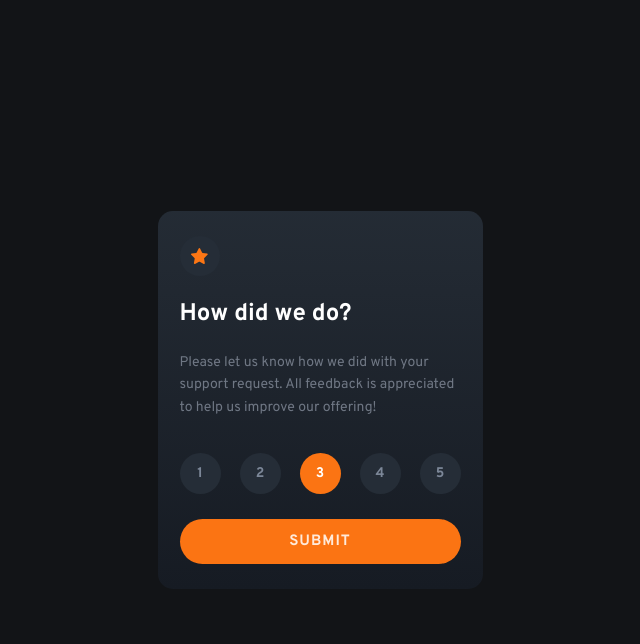
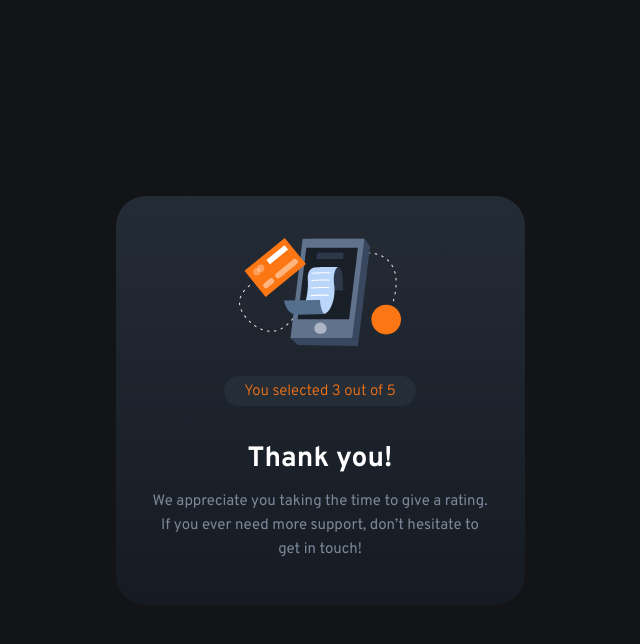
Before and after one commit to AnthoB-Dev/FrontendMentor-interactiveRating, a plain HTML site: page index.html in a window 1280 px wide. Both pictures are taken after a click on the button "SUBMIT". Shown: the whole page, without its empty margins (320-960 px from the left). Drawn offline with Linux system fonts and the light colour scheme.

Commit message:
added thanks

```diff
--- a/index.html
+++ b/index.html
@@ -12,7 +12,7 @@
 
   <main id="background">
 
-    <div id="element">
+    <form action="index.html" method="get" id="element">
 
       <div id="star">
         <img src="assets/images/icon-star.svg" alt="">
@@ -37,15 +37,8 @@
 
       <button id="button">Submit</button>
 
-    </div>
+    </form>
 
   </main>
-
-  <!-- You selected out of 5
-
-  Thank you!
-
-  We appreciate you taking the time to give a rating. If you ever need more support,
-  don’t hesitate to get in touch! -->
 </body>
 </html>
--- a/script.js
+++ b/script.js
@@ -1,4 +1,6 @@
 const rateLabels = document.querySelectorAll(".rateLabel");
+const submitBtn = document.querySelector("#button");
+const form = document.querySelector("#element");
 
 rateLabels.forEach((label) => {
    label.addEventListener("click", () => {
@@ -10,6 +12,53 @@ rateLabels.forEach((label) => {
    });
 });
 
+form.addEventListener("submit", (e) => {
+   e.preventDefault();
+   let note = document.querySelector("input[name='rating']:checked");
+   if(!note) {
+      note = document.querySelector("#rate3");
+   }
+   submitBtn.classList.toggle("activeBtn")
+
+   setTimeout(() => {
+      submitBtn.classList.toggle("activeBtn")
+      printThanks(note.value);
+   }, 500);
+})
+
+const printThanks = function(note) {
+   const formChildNodes = form.childNodes;
+   for (let i = formChildNodes.length - 1; i > 0 ; i--) {
+      formChildNodes[i].remove();
+   }
+   form.remove();
+
+   const divThanks = document.createElement("div");
+   const illuThanks = document.createElement("img");
+   const divNote = document.createElement("div");
+   const pNote = document.createElement("p");
+   const title = document.createElement("h1");
+   const parag = document.createElement("p");
+
+   divThanks.id = "thanks";
+   illuThanks.id = "illuThanks";
+   illuThanks.src = "assets/images/illustration-thank-you.svg";
+   divNote.id = "note";
+   pNote.innerText = "You selected " + note + " out of 5";
+   title.id = "title";
+   title.innerText = "Thank you!";
+   parag.className = "paragraph";
+   parag.innerText = "We appreciate you taking the time to give a rating. If you ever need more support, don’t hesitate to get in touch!";
+
+   divThanks.append(illuThanks);
+   divNote.append(pNote);
+   divThanks.append(divNote);
+   divThanks.append(title);
+   divThanks.append(parag);
+   document.querySelector("#background").append(divThanks);
+}
+
+
 window.addEventListener("load", () => {
    const rate3 = document.querySelector("#rate3");
    rate3.click();
--- a/style.css
+++ b/style.css
@@ -20,6 +20,11 @@ html {
   font-family: "overpass";
   src: url("assets/fonts/Overpass-VariableFont_wght.ttf");
 }
+.activeBtn {
+  background-color: #ffffff !important;
+  color: #FB7413 !important;
+}
+
 #background {
   background-color: #121417;
   width: 100vw;
@@ -32,6 +37,7 @@ html {
 #background #element {
   width: 325px;
   min-height: 360px;
+  max-height: 360px;
   background: #161b23;
   background: -webkit-linear-gradient(0deg, #161b23 0%, rgba(38, 46, 56, 0.9) 100%);
   background: linear-gradient(0deg, #161b23 0%, rgba(38, 46, 56, 0.9) 100%);
@@ -40,11 +46,12 @@ html {
   border-radius: 15px;
   display: flex;
   flex-direction: column;
+  justify-content: flex-end;
 }
 #background #element #star {
   background-color: #252D37;
   width: 40px;
-  height: 40px;
+  min-height: 40px;
   border-radius: 50%;
   display: flex;
   flex-direction: column;
@@ -55,7 +62,7 @@ html {
   font-size: 24px;
   font-weight: 700;
   color: #ffffff;
-  margin: 23px 0;
+  margin: 20px 0;
 }
 #background #element .paragraph {
   font-size: 14px;
@@ -63,7 +70,7 @@ html {
   line-height: 160%;
 }
 #background #element #rates {
-  margin: 34px 0 25px;
+  margin: 30px 0 25px;
   display: flex;
   justify-content: space-between;
 }
@@ -94,7 +101,7 @@ html {
   background-color: #FB7413;
   border-radius: 25px;
   font-size: 15px;
-  font-weight: 700;
+  font-weight: 500;
   color: rgba(255, 255, 255, 0.8470588235);
   text-transform: uppercase;
   letter-spacing: 1px;
@@ -105,19 +112,64 @@ html {
   background-color: #ffffff;
   color: #FB7413;
 }
+#background #thanks {
+  width: 325px;
+  min-height: 360px;
+  max-height: 360px;
+  background: #161b23;
+  background: -webkit-linear-gradient(0deg, #161b23 0%, rgba(38, 46, 56, 0.9) 100%);
+  background: linear-gradient(0deg, #161b23 0%, rgba(38, 46, 56, 0.9) 100%);
+  margin: 0 25px;
+  padding: 30px 27px;
+  border-radius: 15px;
+  display: flex;
+  flex-direction: column;
+  justify-content: center;
+  align-items: center;
+}
+#background #thanks #illuThanks {
+  width: 145px;
+}
+#background #thanks #note {
+  background-color: #252D37;
+  color: #FB7413;
+  height: 30px;
+  border-radius: 30px;
+  display: flex;
+  flex-direction: column;
+  justify-content: center;
+  font-size: 14px;
+  font-weight: 300;
+  margin: 25px 0;
+  padding: 10px;
+}
+#background #thanks #title {
+  font-size: 24px;
+  font-weight: 700;
+  color: #ffffff;
+}
+#background #thanks .paragraph {
+  font-size: 14px;
+  color: #7C8798;
+  line-height: 160%;
+  margin: 13px 0 0;
+  text-align: center;
+}
 
 .active {
   background-color: #FB7413 !important;
   color: #ffffff !important;
 }
 
-@media only screen and (min-width: 1300px) {
+@media only screen and (min-width: 1024px) {
   * {
     font-size: 15px;
   }
   #background #element {
     width: 409px;
     min-height: 409px;
+    border-radius: 30px;
+    padding: 32px;
   }
   #background #element #title {
     font-size: 28px;
@@ -129,6 +181,26 @@ html {
     width: 50px;
     height: 50px;
   }
+  #background #thanks {
+    width: 409px;
+    min-height: 409px;
+    padding: 35px;
+    border-radius: 30px;
+  }
+  #background #thanks #illuThanks {
+    width: 162px;
+  }
+  #background #thanks #note {
+    font-size: 15px;
+    margin: 30px 0 35px;
+    padding: 15px 20px;
+  }
+  #background #thanks #title {
+    font-size: 28px;
+  }
+  #background #thanks .paragraph {
+    font-size: 15px;
+  }
 }
 
 /*# sourceMappingURL=style.css.map */
```
